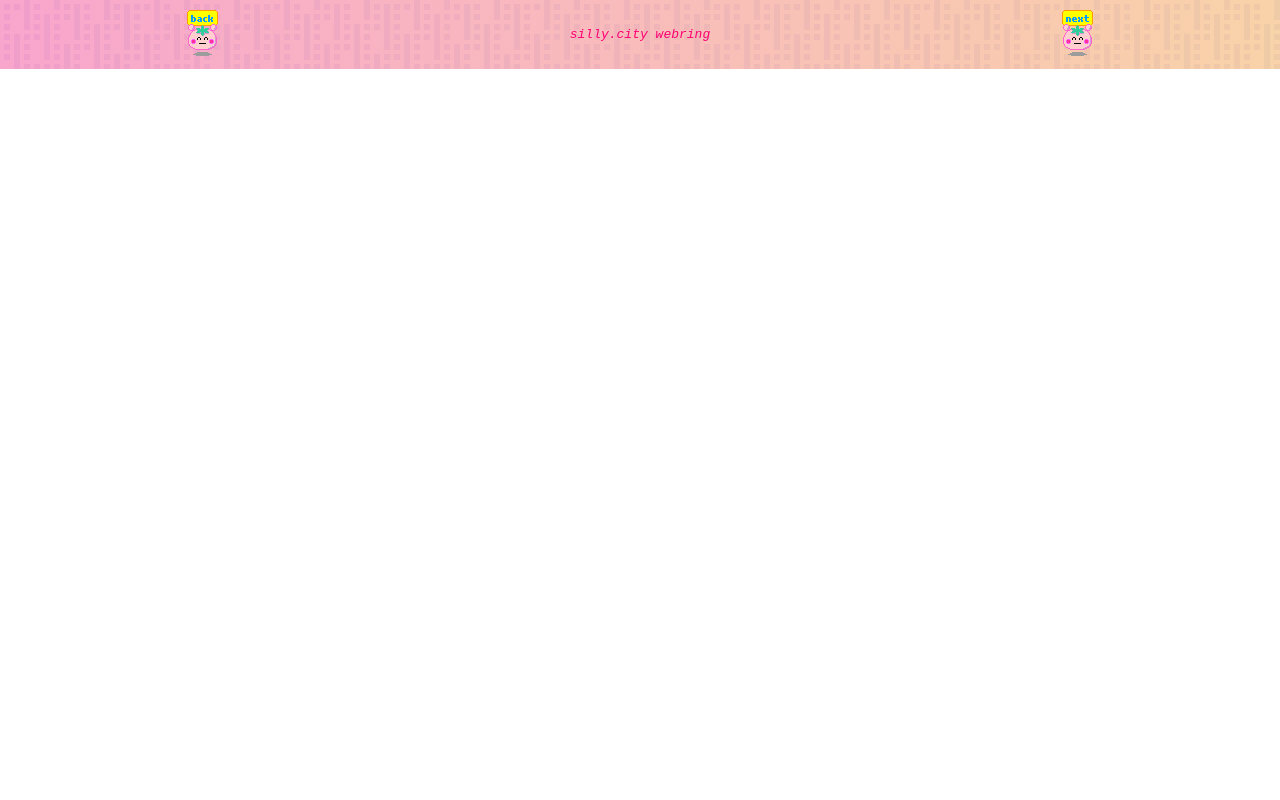
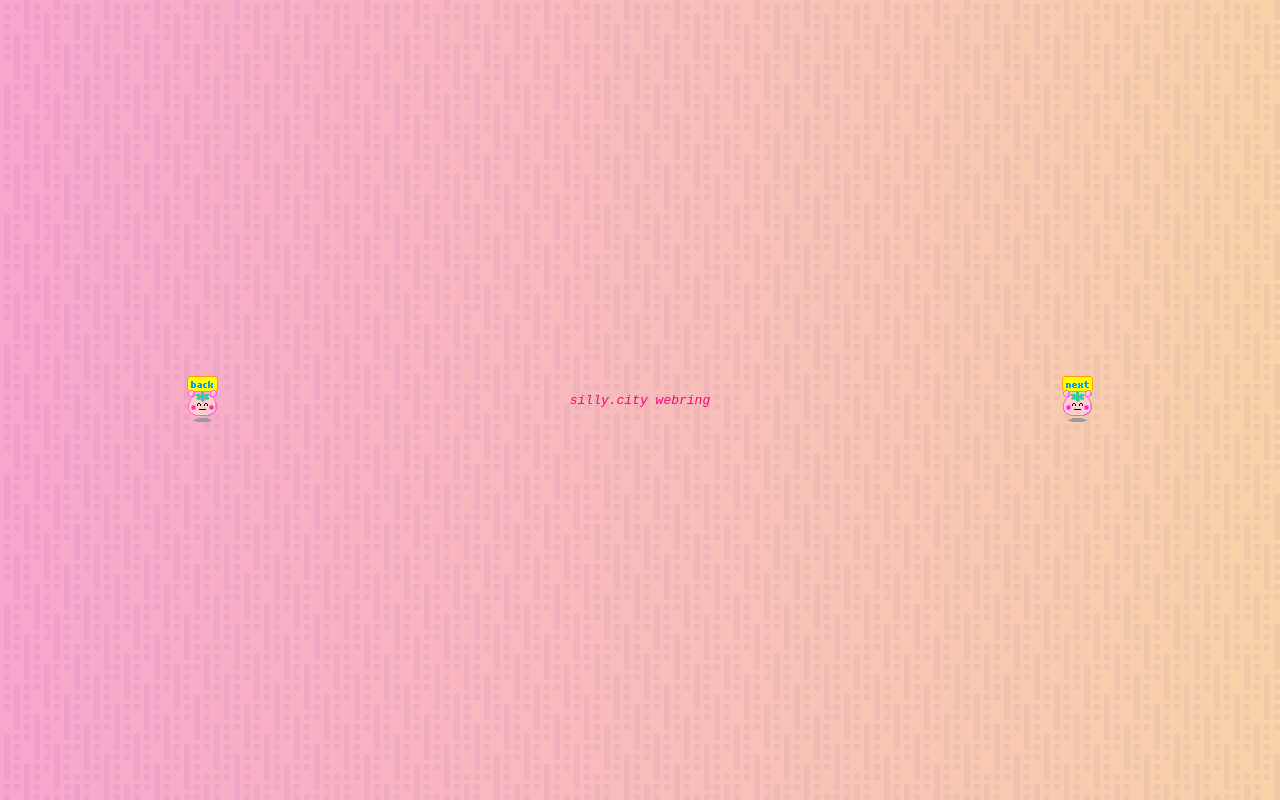
Before and after one commit to nyabla/silly.city-webring, a plain HTML site: page static/embed.html in a window 1280 px wide. Drawn offline with Linux system fonts and the light colour scheme.

Commit message:
tweak layout :)

```diff
--- a/static/embed.html
+++ b/static/embed.html
@@ -6,6 +6,9 @@
     <meta name="viewport" content="width=device-width, initial-scale=1.0">
     <title>silly.city webring</title>
     <style>
+        html, body, div {
+            height: 100%;
+        }
         * {
             margin: auto;
         }
@@ -16,7 +19,7 @@
             display: flex;
             justify-content: space-around;
             align-items: center;
-            padding: 5px 10px;
+            padding: 0 10px;
         }
         a {
             color: #ff0073;
```
